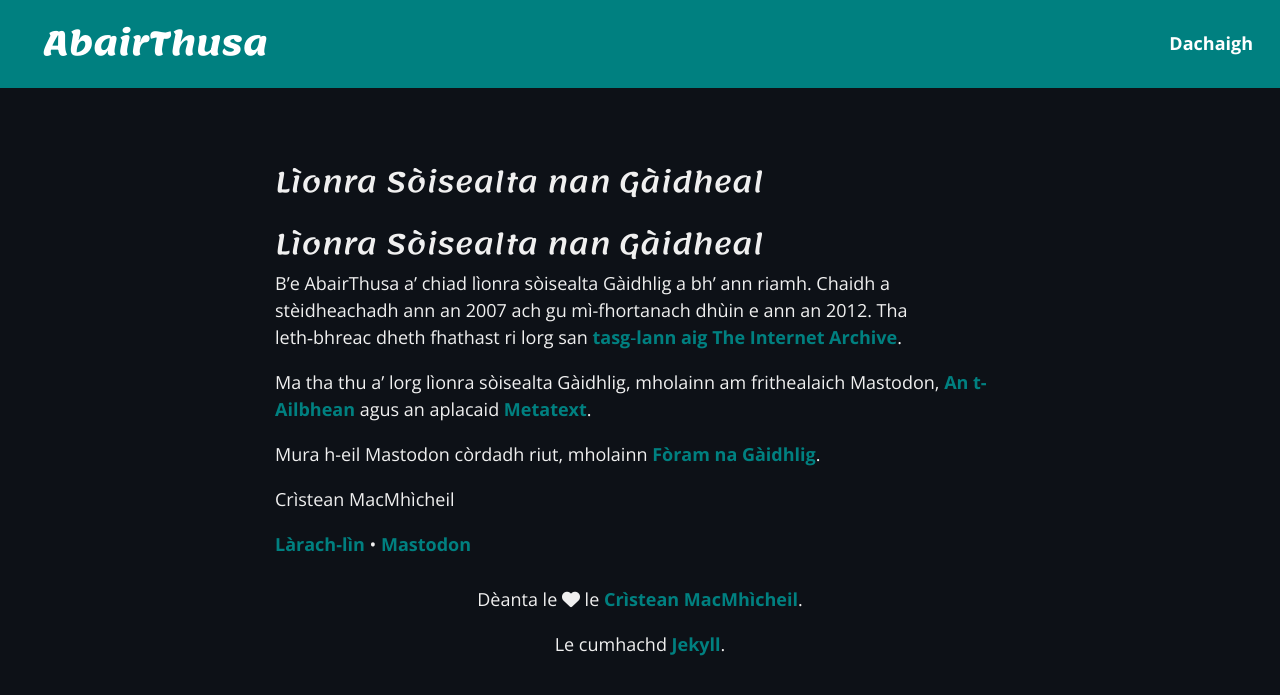
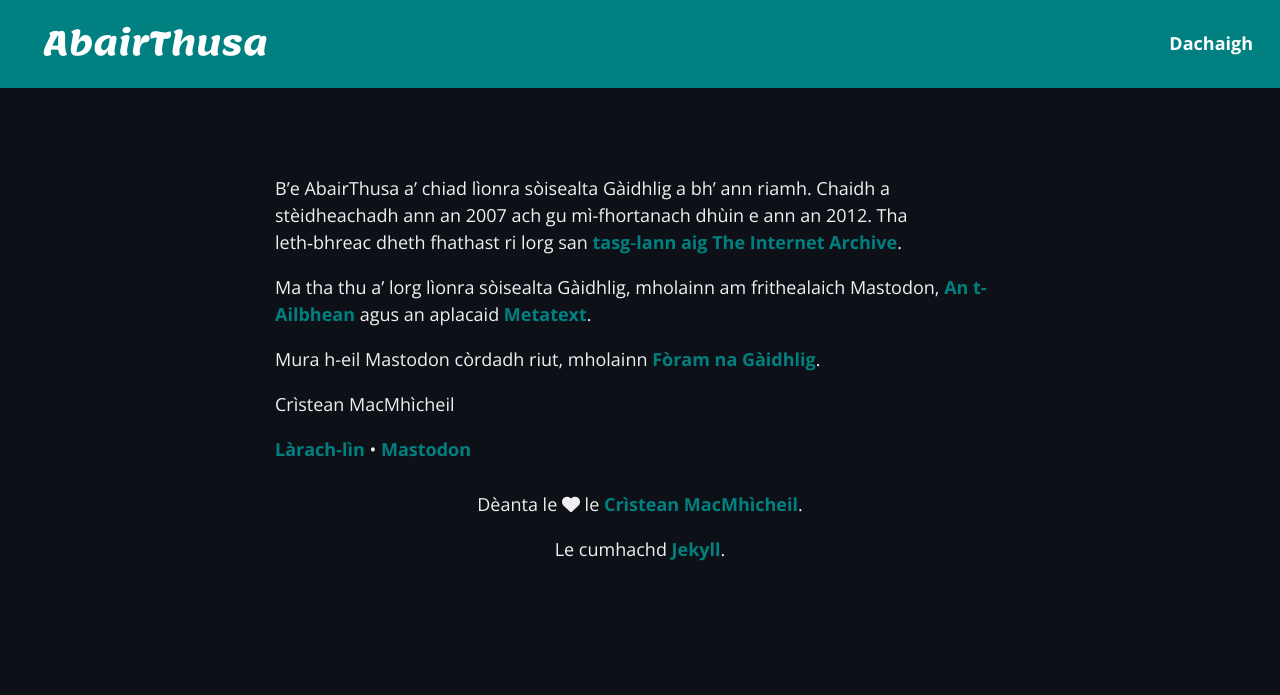
Before and after one commit to angeidheal/abairthusa, a Jekyll site: the page built from index.md, in a window 1280 px wide. Shown: the top 695 px of the page. Built offline with Jekyll 4.4.1, drawn with Linux system fonts in a browser that asks for light colours; nearby versions of some CDN libraries; our own code applies the rules of GitHub Pages for plain Markdown files.

Commit message:
Update index.md

```diff
--- a/index.md
+++ b/index.md
@@ -2,7 +2,6 @@
 layout: page
 permalink: /
 ---
-## Lìonra Sòisealta nan Gàidheal
 
 B'e AbairThusa a' chiad lìonra sòisealta Gàidhlig a bh' ann riamh. Chaidh a stèidheachadh ann an 2007 ach gu mì-fhortanach dhùin e ann an 2012. Tha leth‑bhreac dheth fhathast ri lorg san [tasg‑lann aig The Internet Archive](https://web.archive.org/web/20090205170058/http://abairthusa.ning.com/).
 
```
